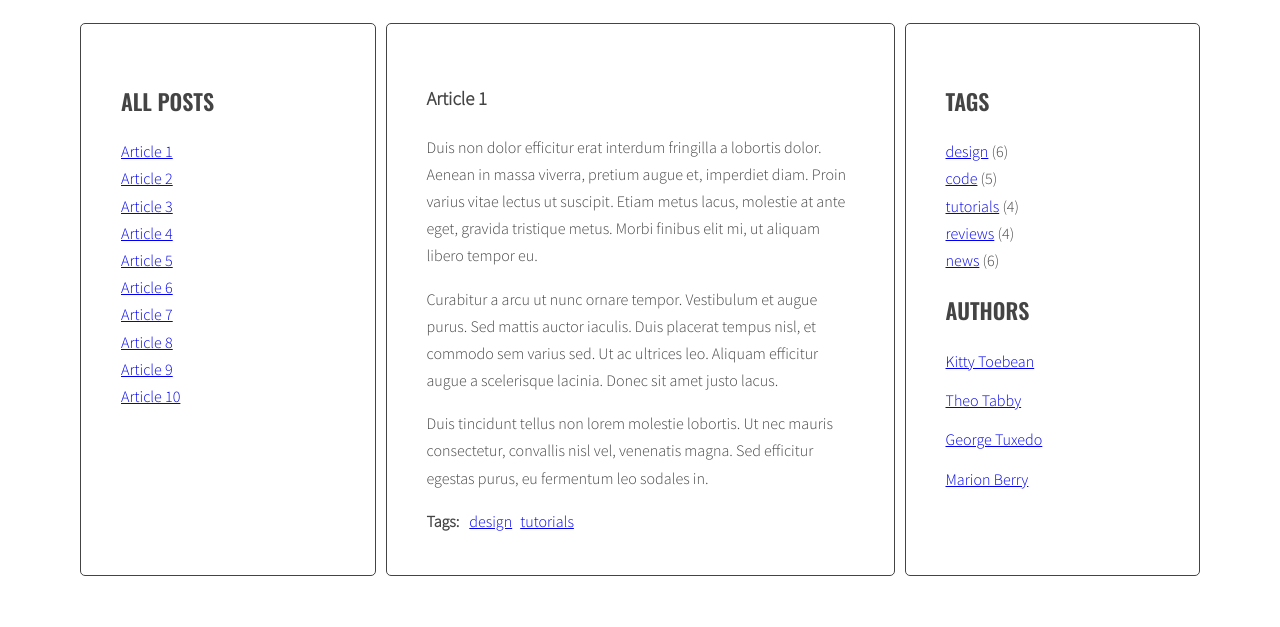
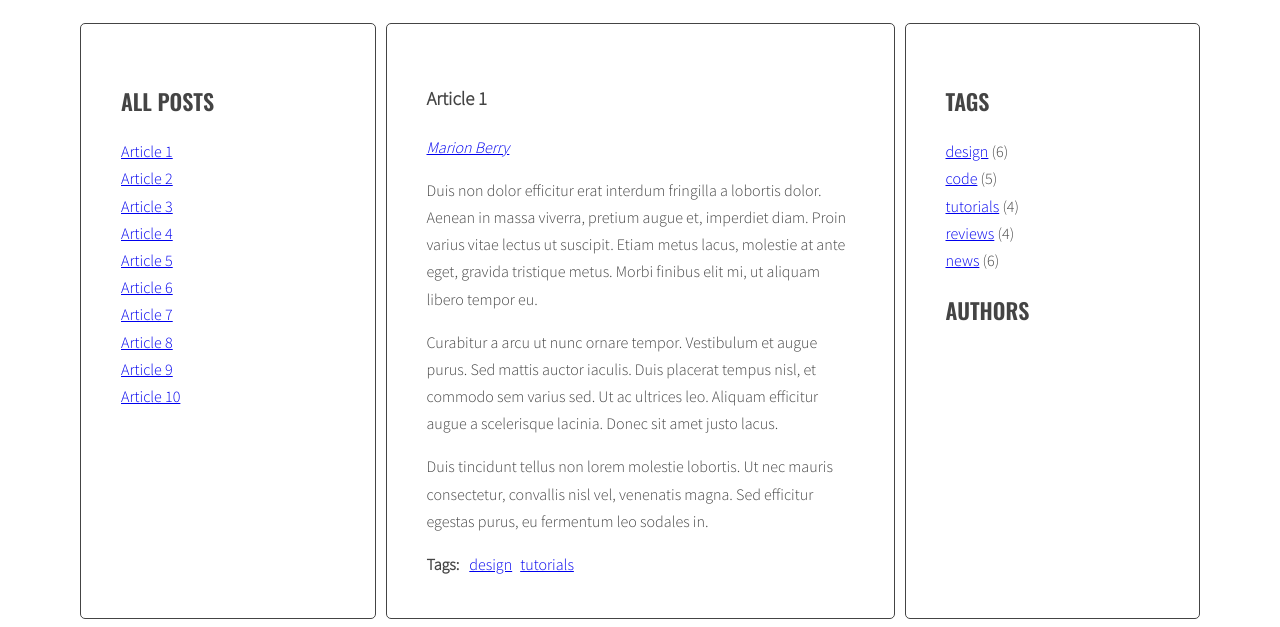
Before and after one commit to andy111223/js-blog, a website: page index.html in a window 1280 px wide. Shown: the part 220-847 px from the top of the page. Before the commit the page ends 804 px from the top, so only its background shows below. Drawn offline with nearby package versions, Linux system fonts and the light colour scheme; files that its build step writes are made by us from their sources.

Commit message:
Add generateAuthors(),  addClickListenersToAuthors(), and authorClickHandler()

```diff
--- a/index.html
+++ b/index.html
@@ -180,26 +180,7 @@
                 </ul>
                 <h2 class="section-title">Authors</h2>
                 <ul class="list authors">
-                    <li>
-                        <a href="#">
-                        <span class="author-name">Kitty Toebean</span>
-                        </a>
-                    </li>
-                    <li>
-                        <a href="#">
-                        <span class="author-name">Theo Tabby</span>
-                        </a>
-                    </li>
-                    <li>
-                        <a href="#">
-                        <span class="author-name">George Tuxedo</span>
-                        </a>
-                    </li>
-                    <li>
-                        <a href="#">
-                        <span class="author-name">Marion Berry</span>
-                        </a>
-                    </li>
+
                 </ul>
             </aside>
             </main>
--- a/js/script.js
+++ b/js/script.js
@@ -34,7 +34,8 @@
   const optArticleSelector = '.posts article',
     optTitleSelector = '.post-title',
     optTitleListSelector = '.titles',
-    optArticleTagsSelector = '.post-tags .list';
+    optArticleTagsSelector = '.post-tags .list',
+    optArticleAuthorSelector = '.posts .post-author';
 
   /* Function to generate title links */
   function generateTitleLinks(customSelector = '') {
@@ -173,4 +174,85 @@
   }
   addClickListenersToTags();
 
+  function generateAuthors(){
+
+    /* find all articles */
+    const articles = document.querySelectorAll(optArticleSelector);
+
+    /* START LOOP: for every article: */
+    for (let article of articles) {
+
+      /* find author wrapper: '.posts .post-author' */
+      const authorWrapper = article.querySelector(optArticleAuthorSelector);
+
+      /* get author from data-author attribute */
+      const author = article.getAttribute('data-author');
+
+      /* generate HTML of the link */
+      const linkHTML = `<a href="#author-${author}"><span>${author}</span></a>`;
+
+      /* insert HTML of the link into the author wrapper */
+      authorWrapper.innerHTML = linkHTML;
+
+      /* END LOOP: for every article */
+    }
+  }
+  generateAuthors();
+
+  function authorClickHandler(event){
+
+    /* prevent default action for this event */
+    event.preventDefault();
+
+    /* make new constant named "clickedElement" and give it the value of "this" */
+    const clickedElement = this;
+
+    /* make a new constant "href" and read the attribute "href" of the clicked element */
+    const href = clickedElement.getAttribute('href');
+
+    /* make a new constant "author" and extract author from the "href" constant */
+    const author = href.replace('#author-', '');
+
+    /* find all author links with class active */
+    const activeAuthorLinks = document.querySelectorAll('a.active[href^="#author-"]');
+
+    /* START LOOP: for each active author link */
+    for (let activeAuthorLink of activeAuthorLinks) {
+
+      /* remove class active */
+      activeAuthorLink.classList.remove('active');
+
+    /* END LOOP: for each active author link */
+    }
+
+    /* find all author links with "href" attribute equal to the "href" constant (#author-<author>) */
+    const authorLinks = document.querySelectorAll('a[href="' + href + '"]');
+
+    /* START LOOP: for each found author link */
+    for (let authorLink of authorLinks) {
+
+      /* add class active */
+      authorLink.classList.add('active');
+    /* END LOOP: for each found author link */
+    }
+
+    /* execute function "generateTitleLinks" with article selector as argument to display articles with the same author */
+    generateTitleLinks(`[data-author="${author}"]`);
+  }
+
+  function addClickListenersToAuthors() {
+
+    /* find all links to authors*/
+    const authorLinks = document.querySelectorAll('.post-author a');
+
+    /* START LOOP: for each link */
+    for (let authorLink of authorLinks) {
+
+      /* add authorClickHandler as event listener for that link */
+      authorLink.addEventListener('click', authorClickHandler);
+    }
+    /* END LOOP: for each link */
+  }
+  addClickListenersToAuthors();
+
 })();
```
